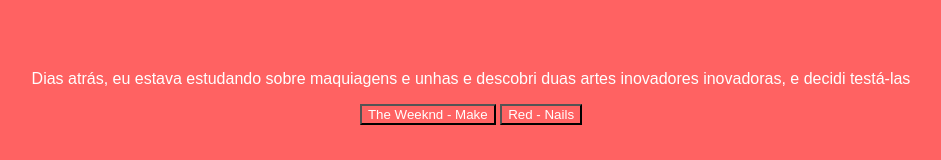
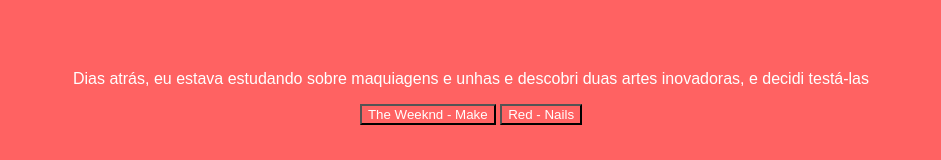
Before and after one commit to Analuiza2106/analu21, a plain HTML site: page index.html in a window 1280 px wide. Shown: the part 261-421 px from the top of the page, without its empty margins (169-1110 px from the left). Drawn offline with Linux system fonts and the light colour scheme; a web font is replaced by a local one.

Commit message:
index.html

```diff
--- a/index.html
+++ b/index.html
@@ -12,7 +12,7 @@
 <body>
     <main>
         <div class="passo ativo" id="passo-0">
-            <p>Dias atrás, eu estava estudando sobre maquiagens e unhas e descobri duas artes inovadores inovadoras, e decidi testá-las</p>
+            <p>Dias atrás, eu estava estudando sobre maquiagens e unhas e descobri duas artes inovadoras, e decidi testá-las</p>
             <button class="btn-proximo" data-proximo="1">The Weeknd - Make</button>
             <button class="btn-proximo" data-proximo="2">Red - Nails</button>
         </div>
```
